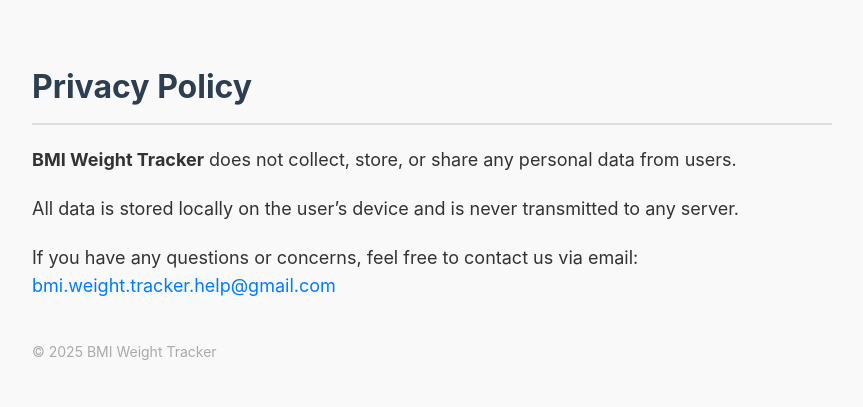
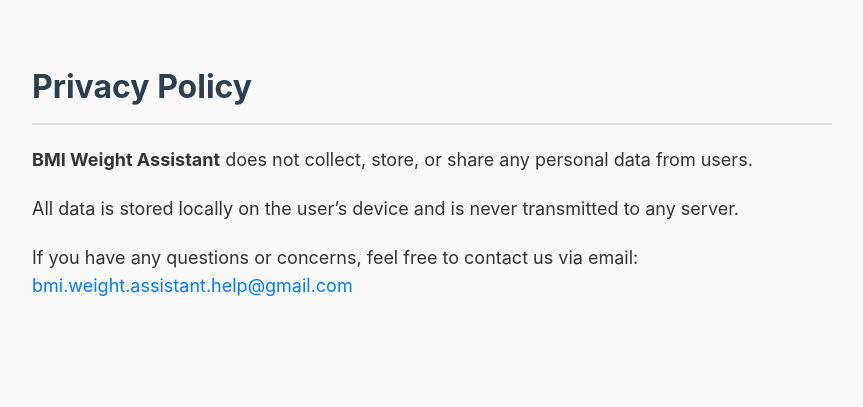
Before and after one commit to lucky08/BMI-Weight-Assistant-Policy, a plain HTML site: page index.html in a window 1280 px wide. Shown: the whole page, without its empty margins (208-1071 px from the left). Drawn offline with Linux system fonts and the light colour scheme.

Commit message:
Minor fixes

```diff
--- a/index.html
+++ b/index.html
@@ -2,7 +2,7 @@
 <html lang="en">
   <head>
     <meta charset="UTF-8" />
-    <title>Privacy Policy - BMI Weight Tracker</title>
+    <title>Privacy Policy - BMI Weight Assistant</title>
     <style>
       body {
         font-family: -apple-system, BlinkMacSystemFont, "Segoe UI", Roboto,
@@ -41,8 +41,8 @@
   <body>
     <h1>Privacy Policy</h1>
     <p>
-      <strong>BMI Weight Tracker</strong> does not collect, store, or share any
-      personal data from users.
+      <strong>BMI Weight Assistant</strong> does not collect, store, or share
+      any personal data from users.
     </p>
     <p>
       All data is stored locally on the user’s device and is never transmitted
@@ -50,10 +50,9 @@
     </p>
     <p>
       If you have any questions or concerns, feel free to contact us via email:
-      <a href="mailto:bmi.weight.tracker.help@gmail.com"
-        >bmi.weight.tracker.help@gmail.com</a
+      <a href="mailto:bmi.weight.assistant.help@gmail.com"
+        >bmi.weight.assistant.help@gmail.com</a
       >
     </p>
-    <div class="footer">© 2025 BMI Weight Tracker</div>
   </body>
 </html>
```
